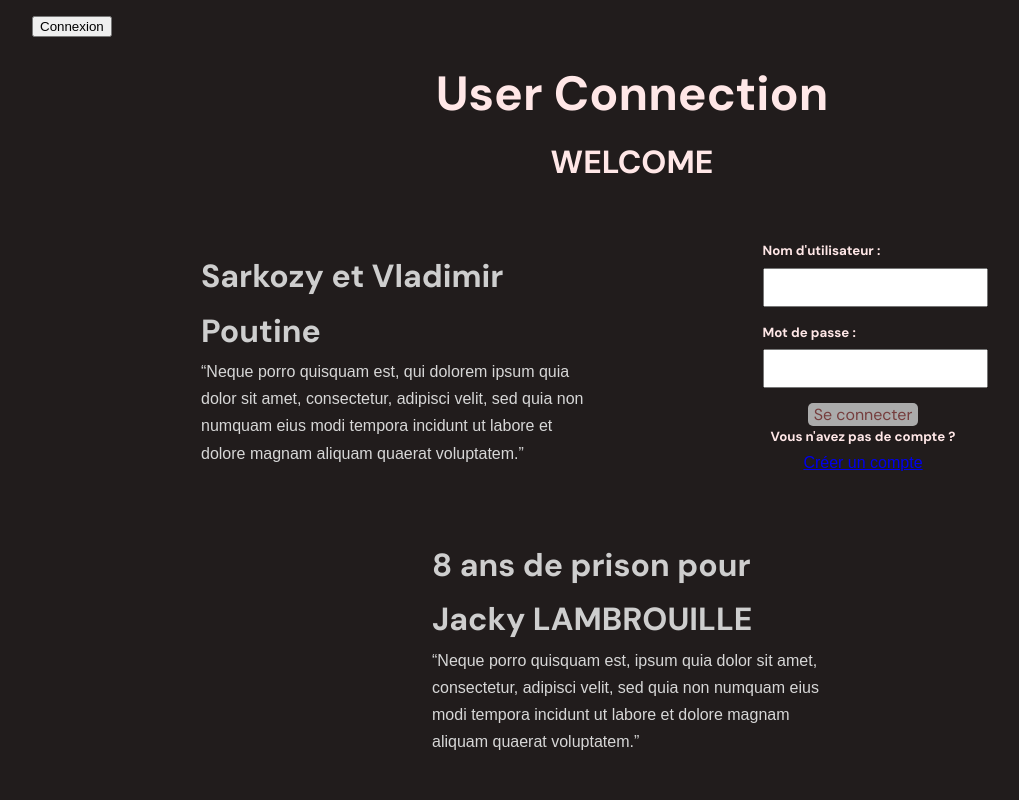
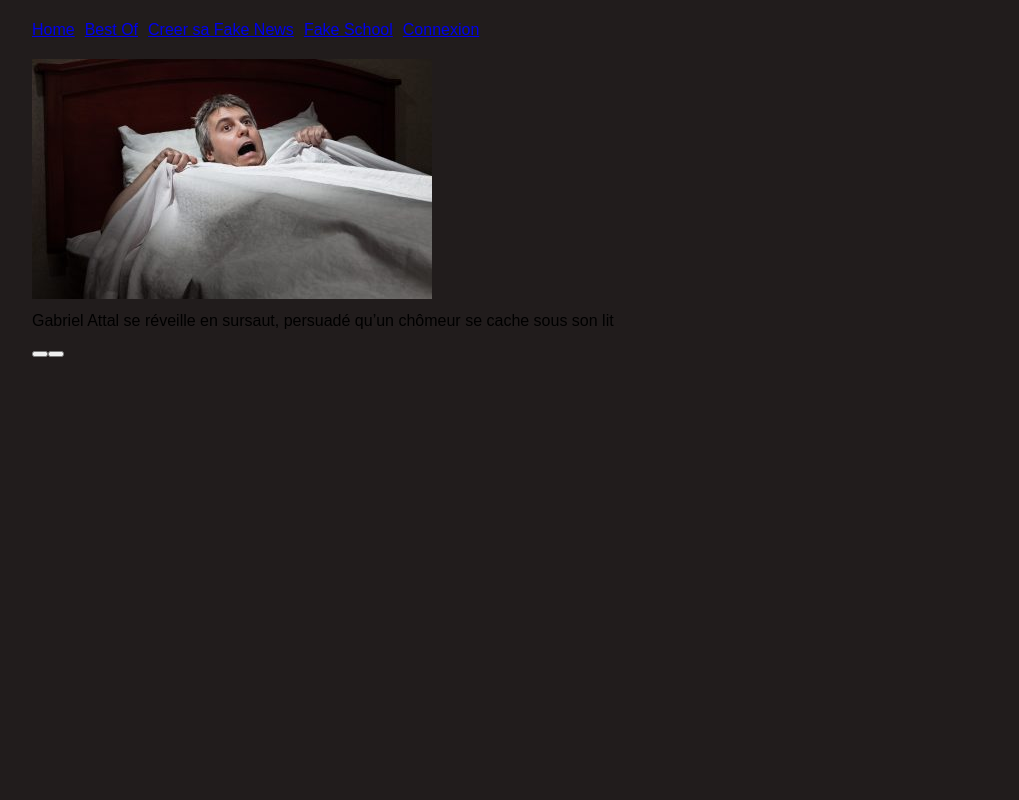
Before and after one commit to WildCodeSchool-2024-02/JS-Nantes-RamCSS-P2-Faketory, a React (Vite) app in the folder client/: page / in a window 1280 px wide. Shown: the top 800 px of the page, without its empty margins (8-1027 px from the left). Built offline with nearby package versions, Linux system fonts and the light colour scheme.

Commit message:
S02_NavBar - Router actif

```diff
--- a/client/package.json
+++ b/client/package.json
@@ -10,7 +10,7 @@
     "prop-types": "^15.8.1",
     "react": "^18.2.0",
     "react-dom": "^18.2.0",
-    "react-router-dom": "^6.21.1"
+    "react-router-dom": "^6.22.3"
   },
   "devDependencies": {
     "@vitejs/plugin-react": "^4.2.1",
--- a/client/src/App.jsx
+++ b/client/src/App.jsx
@@ -1,15 +1,12 @@
-import UserConnection from "./components/UserConnection";
-import Sniper from "./components/Sniper";
-
 import "./App.css";
+import { Outlet } from "react-router-dom";
 import NavBar from "./components/NavBar";
 
 function App() {
   return (
     <>
       <NavBar />
-      <UserConnection />
-      <Sniper />
+      <Outlet />
     </>
   );
 }
--- a/client/src/components/NavBar.jsx
+++ b/client/src/components/NavBar.jsx
@@ -1,4 +1,5 @@
 import "./NavBar.css";
+import { NavLink } from "react-router-dom";
 
 function NavBar() {
   return (
@@ -6,12 +7,11 @@
       <div className="header">
         <nav className="nav container">
           <ul>
-            {/* <NavLink to="/Best Of">Best Of</NavLink>
-            <NavLink to="/Creer sa Fake News">Creer sa Fake News</NavLink>
-            <NavLink to="/Fake School">Fake School</NavLink> */}
-            <button type="button" className="Connexion">
-              Connexion
-            </button>
+            <NavLink to="/">Home</NavLink>
+            <NavLink to="/best-of">Best Of</NavLink>
+            <NavLink to="/create">Creer sa Fake News</NavLink>
+            <NavLink to="/fakeschool">Fake School</NavLink>
+            <NavLink to="/connexion">Connexion</NavLink>
           </ul>
         </nav>
       </div>
```
Also changed, not shown: client/src/main.jsx (+2 -11 lines), client/src/router.jsx (added, +52 -0 lines), client/src/pages/Sniper.jsx (renamed from client/src/components/Sniper.jsx), client/src/pages/UserConnection.css (renamed from client/src/components/UserConnection.css), client/src/pages/UserConnection.jsx (renamed from client/src/components/UserConnection.jsx).
